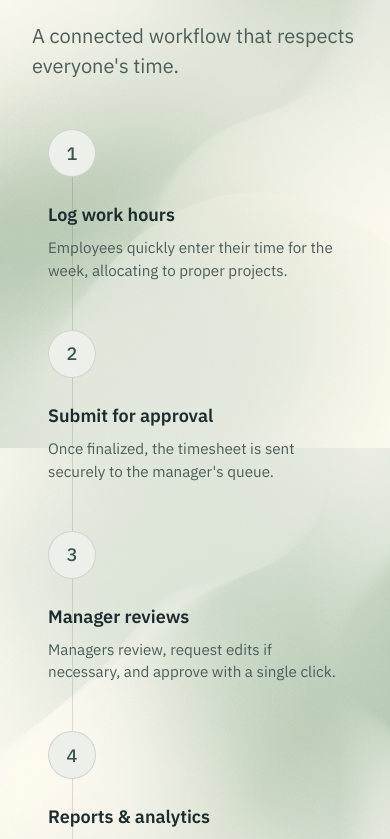
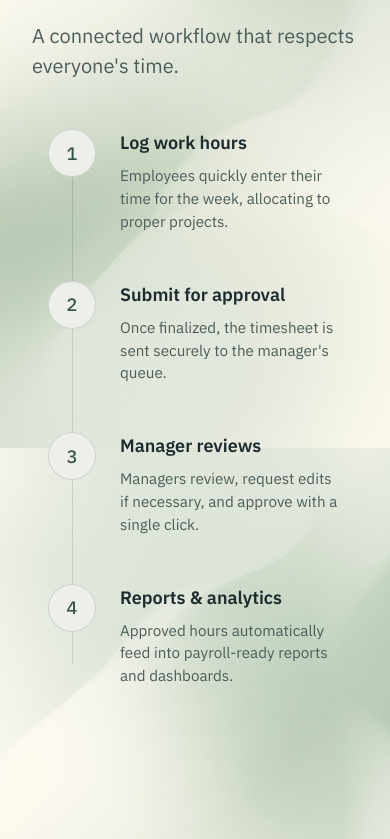
Before and after one commit to sabaiLaxmi/workzen, a React app in the folder frontend/: page / in a window 390 px wide. Shown: the part 3845-4684 px from the top of the page. Built offline with nearby package versions, Linux system fonts and the light colour scheme; the HTML template or start-up script is replaced by a standard one.

Commit message:
Fix timeline layout for mobile responsiveness

```diff
--- a/frontend/src/pages/public/Home.css
+++ b/frontend/src/pages/public/Home.css
@@ -317,8 +317,19 @@
     top: 1.5rem;
     left: 2.5rem; /* center of the number circle when vertical */
     width: 1px;
-    height: 100%;
+    height: calc(100% - 3rem); /* avoid overflowing past the last step */
     right: auto;
+  }
+  .timeline-step {
+    padding-left: 5.5rem;
+    padding-right: 1rem;
+    position: relative;
+  }
+  .step-number {
+    position: absolute;
+    left: 1rem;
+    top: 0;
+    margin-bottom: 0;
   }
 
   .roles-grid {
```
